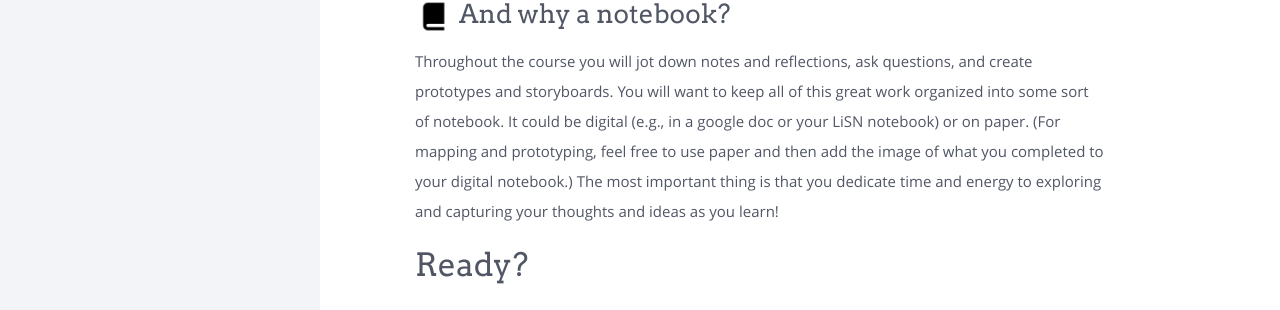
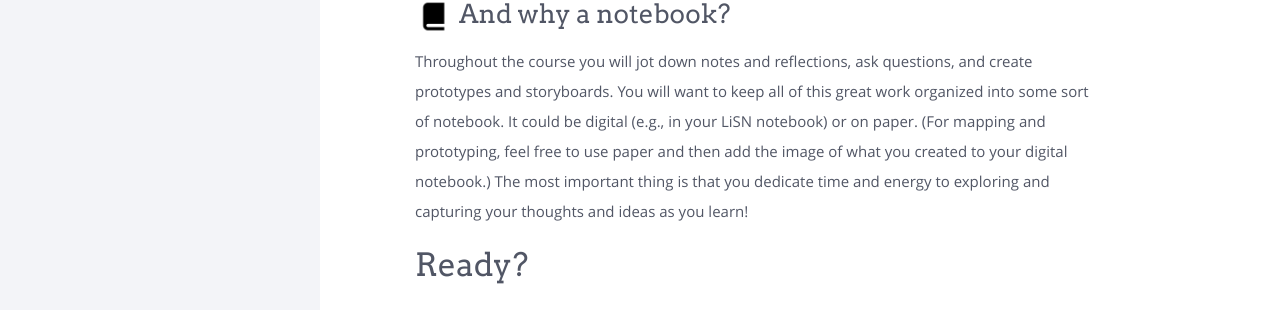
Before and after one commit to ucsdlib/foundations, a Jekyll site: the page built from modules/start/_posts/2000-01-02-getting-started.html, in a window 1280 px wide. Shown: the part 950-1260 px from the top of the page. Built offline with Jekyll 4.4.1, drawn with Linux system fonts in a browser that asks for light colours; nearby versions of some CDN libraries.

Commit message:
Update 2000-01-02-getting-started.html

```diff
--- a/modules/start/_posts/2000-01-02-getting-started.html
+++ b/modules/start/_posts/2000-01-02-getting-started.html
@@ -13,7 +13,7 @@ banner-alt: "a notebook with a hand written message that says, all you really ne
 <p>While this mini-course can be taken individually, it works best when you can work with at least one other person to share experiences and gather feedback on your work.</p>
 <h3>{% include icon-notebook.html %}And why a notebook?</h3>
 
-<p>Throughout the course you will jot down notes and reflections, ask questions, and create prototypes and storyboards. You will want to keep all of this great work organized into some sort of notebook. It could be digital (e.g., in a google doc or your LiSN notebook) or on paper. (For mapping and prototyping, feel free to use paper and then add the image of what you completed to your digital notebook.) The most important thing is that you dedicate time and energy to exploring and capturing your thoughts and ideas as you learn!</p>
+<p>Throughout the course you will jot down notes and reflections, ask questions, and create prototypes and storyboards. You will want to keep all of this great work organized into some sort of notebook. It could be digital (e.g., in your LiSN notebook) or on paper. (For mapping and prototyping, feel free to use paper and then add the image of what you created to your digital notebook.) The most important thing is that you dedicate time and energy to exploring and capturing your thoughts and ideas as you learn!</p>
 <h2 id="ready-">Ready?</h2>
 
 
```
